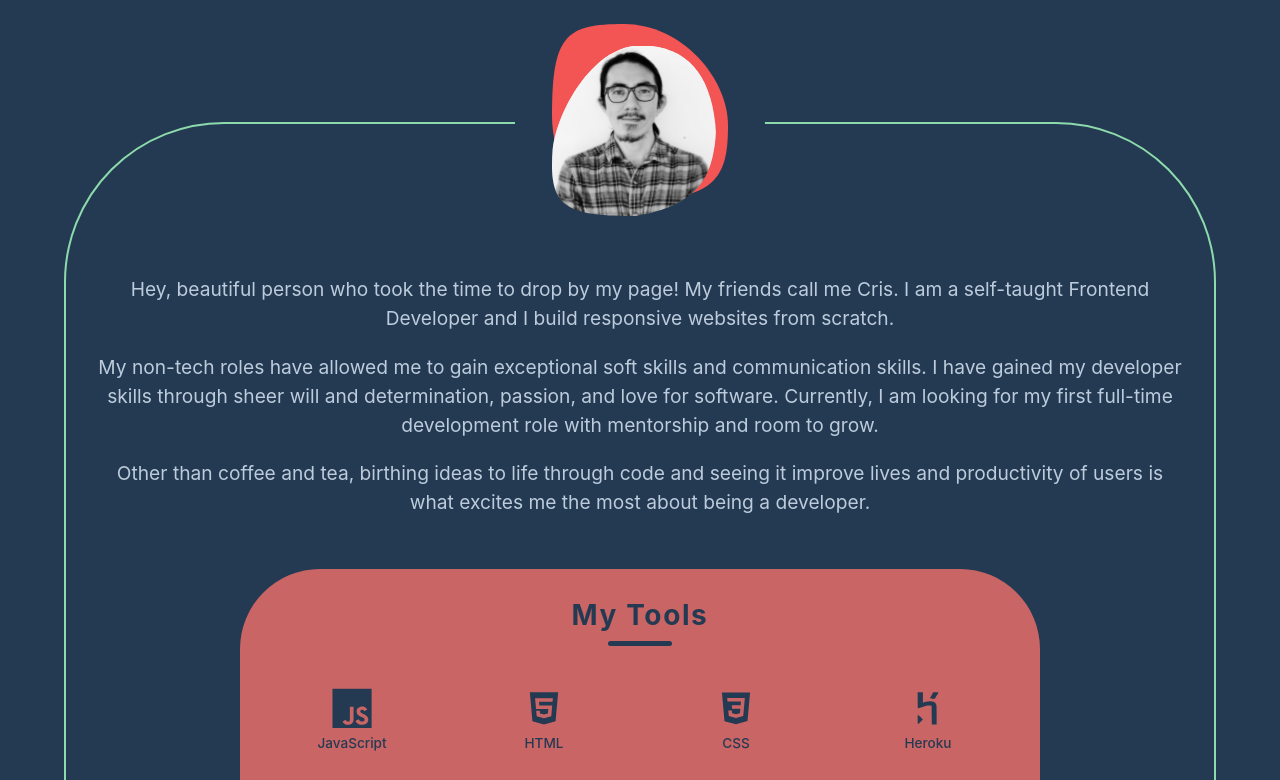
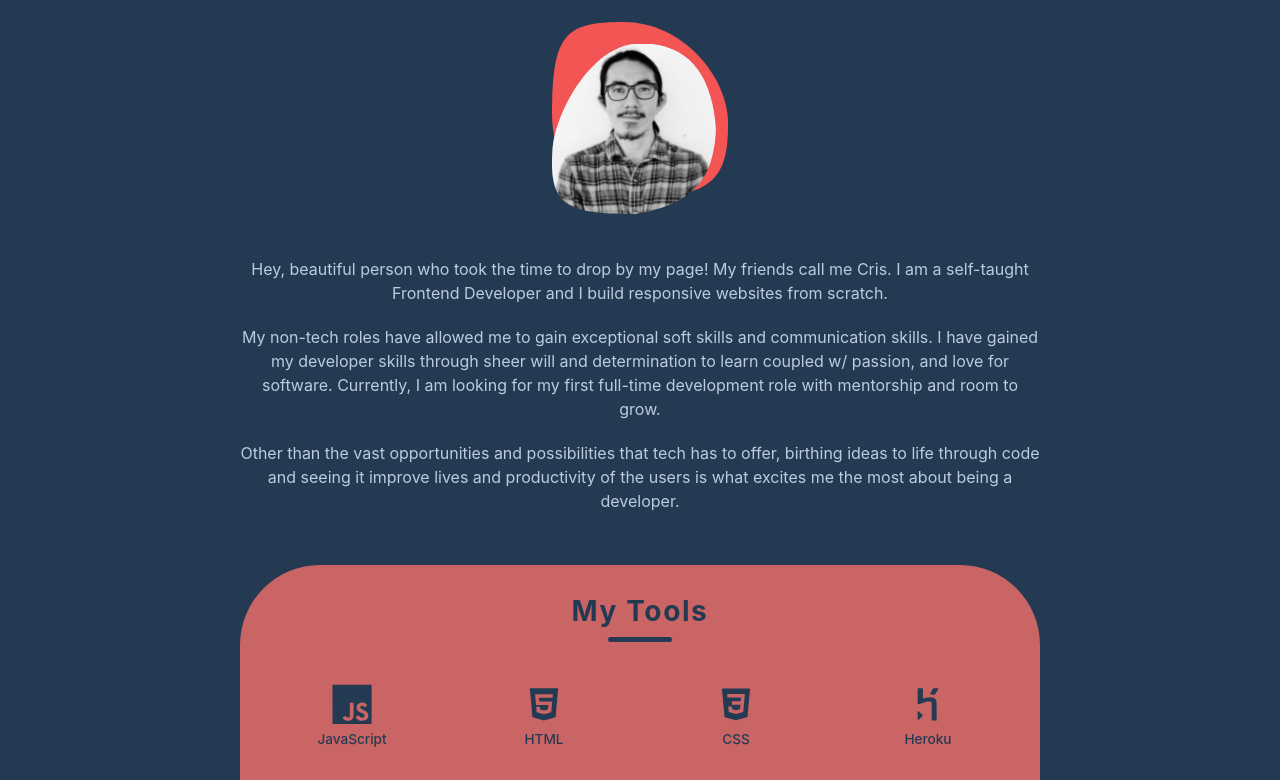
Before and after one commit to eatcodesforlife/my-react-portfolio, a React (Create React App) app: page / in a window 1280 px wide. Shown: the part 2040-2820 px from the top of the page. Built offline with nearby package versions, Linux system fonts and the light colour scheme; no server answers.

Commit message:
edited about me

```diff
--- a/src/components/About.js
+++ b/src/components/About.js
@@ -14,8 +14,8 @@ const About = () => {
                     </article>
                     <div className="about-text">
                         <p>Hey, beautiful person who took the time to drop by my page! My friends call me Cris. I am a self-taught Frontend Developer and I build responsive websites from scratch.</p>
-                        <p>My non-tech roles have allowed me to gain exceptional soft skills and communication skills. I have gained my developer skills through sheer will and determination, passion, and love for software. Currently, I am looking for my first full-time development role with mentorship and room to grow.</p>
-                        <p>Other than coffee and tea, birthing ideas to life through code and seeing it improve lives and productivity of users is what excites me the most about being a developer.</p>
+                        <p>My non-tech roles have allowed me to gain exceptional soft skills and communication skills. I have gained my developer skills through sheer will and determination to learn coupled w/ passion, and love for software. Currently, I am looking for my first full-time development role with mentorship and room to grow.</p>
+                        <p>Other than the vast opportunities and possibilities that tech has to offer, birthing ideas to life through code and seeing it improve lives and productivity of the users is what excites me the most about being a developer.</p>
                     </div>
                     <div className="about-tools">
                         <h3>my tools</h3>
--- a/src/index.css
+++ b/src/index.css
@@ -438,7 +438,7 @@ a {
 }
 
 .about-info {
-  border: 2px solid var(--clr-secondary-1);
+  /* border: 2px solid var(--clr-secondary-1); */
   border-radius: 10rem;
   padding-right: 2rem;
   padding-left: 2rem;
@@ -446,10 +446,13 @@ a {
   place-items: center;
 }
 .about-text {
-  margin-top: -3rem;
+  margin-top: -4rem;
+  width: 100%;
 }
 .about-info p {
   color: var(--clr-grey-8);
+  max-width: 50rem;
+  font-size: 1rem;
 }
 
 .about-tools {
@@ -457,7 +460,6 @@ a {
   place-items: center;
   background-color: var(--clr-primary-7);
   border-radius: 5rem;
-  width: 70%;
   margin: 2rem auto;
   padding: 2rem 0;
   width: 100%;
```
Also changed, not shown: 1 other file (tests, documents, lock files or other folders).
